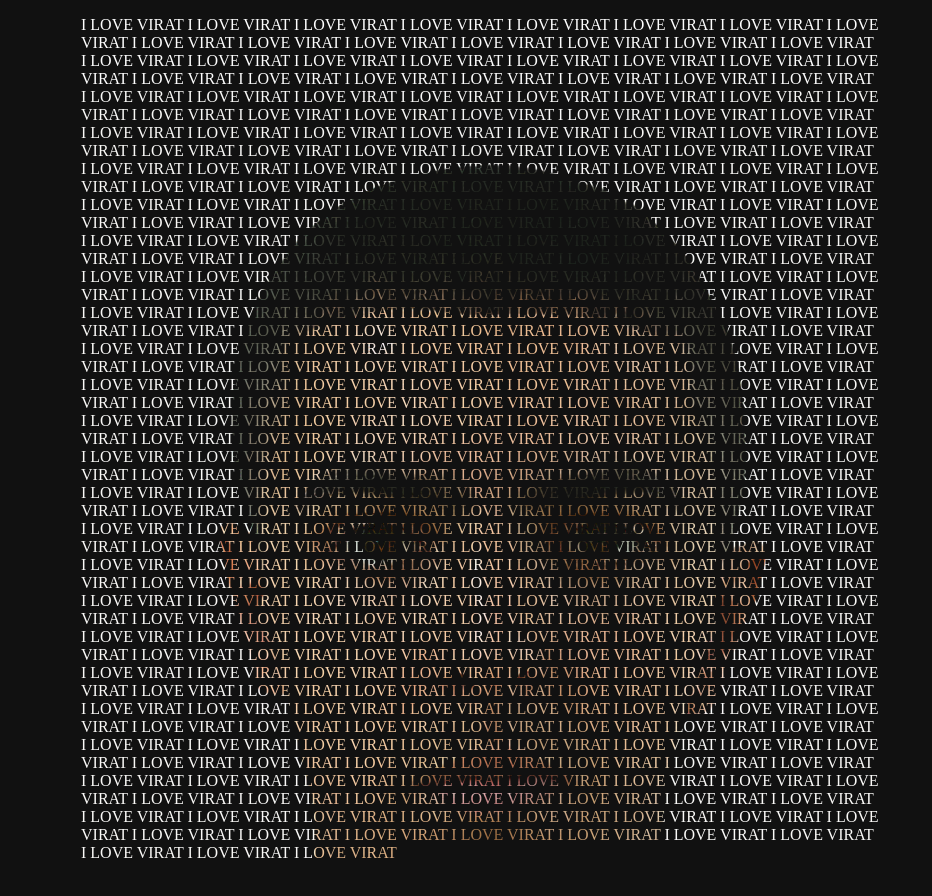
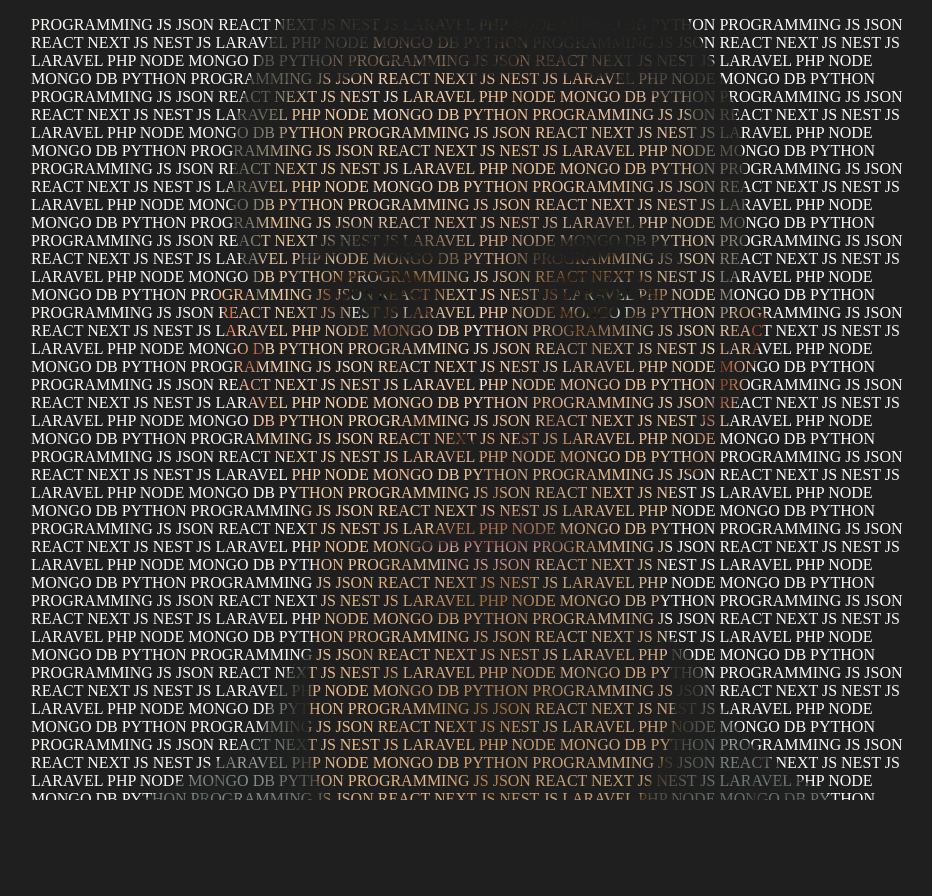
Before and after one commit to raidMl/Ps-effect, a plain HTML site: page index.html in a window 1280 px wide. Shown: the whole page, without its empty margins (159-1091 px from the left). After the commit the page ends 800 px from the top, so only its background shows below. Drawn offline with Linux system fonts and the light colour scheme.

Commit message:
edit effect on img

```diff
--- a/index.html
+++ b/index.html
@@ -6,7 +6,7 @@
     <title>Image with background text</title>
     <style>
         body{
-            background: #111;
+            background: rgb(32, 31, 31);
             margin: 0;
         }
         .image
@@ -14,80 +14,63 @@
             justify-content: center;
             align-items: center;
             background-image: url(vi.jpg); /* Here choose your photo */
-            width: 800px;  /* Adjust your width of the image*/
-            height: 1000px;   /* Adjust your  height of the image*/
+            width: 900px;  /* Adjust your width of the image*/
+            height: 800px;   /* Adjust your  height of the image*/
             background-repeat: no-repeat ;
             background-position: right;
             margin: 0 auto;
+            opacity: 1;
             overflow: hidden;
             background-size: cover;
             -webkit-background-clip:text;
             background-attachment: fixed;
-            -webkit-text-fill-color: rgba(255, 9, 9, 0);
+            -webkit-text-fill-color: rgba(24, 22, 22, 0);
         }
     </style>
 </head>
 <body>
-    <div class="image">
-        <p>
-         I LOVE VIRAT I LOVE VIRAT I LOVE VIRAT I LOVE VIRAT I LOVE VIRAT I LOVE VIRAT
-         I LOVE VIRAT I LOVE VIRAT I LOVE VIRAT I LOVE VIRAT I LOVE VIRAT I LOVE VIRAT
-         I LOVE VIRAT I LOVE VIRAT I LOVE VIRAT I LOVE VIRAT I LOVE VIRAT I LOVE VIRAT
-         I LOVE VIRAT I LOVE VIRAT I LOVE VIRAT I LOVE VIRAT I LOVE VIRAT I LOVE VIRAT
-         I LOVE VIRAT I LOVE VIRAT I LOVE VIRAT I LOVE VIRAT I LOVE VIRAT I LOVE VIRAT
-         I LOVE VIRAT I LOVE VIRAT I LOVE VIRAT I LOVE VIRAT I LOVE VIRAT I LOVE VIRAT
-         I LOVE VIRAT I LOVE VIRAT I LOVE VIRAT I LOVE VIRAT I LOVE VIRAT I LOVE VIRAT
-             I LOVE VIRAT I LOVE VIRAT I LOVE VIRAT I LOVE VIRAT I LOVE VIRAT I LOVE VIRAT
-             I LOVE VIRAT I LOVE VIRAT I LOVE VIRAT I LOVE VIRAT I LOVE VIRAT I LOVE VIRAT
-             I LOVE VIRAT I LOVE VIRAT I LOVE VIRAT I LOVE VIRAT I LOVE VIRAT I LOVE VIRAT
-             I LOVE VIRAT I LOVE VIRAT I LOVE VIRAT I LOVE VIRAT I LOVE VIRAT I LOVE VIRAT
-             I LOVE VIRAT I LOVE VIRAT I LOVE VIRAT I LOVE VIRAT I LOVE VIRAT I LOVE VIRAT
-             I LOVE VIRAT I LOVE VIRAT I LOVE VIRAT I LOVE VIRAT I LOVE VIRAT I LOVE VIRAT
-             I LOVE VIRAT I LOVE VIRAT I LOVE VIRAT I LOVE VIRAT I LOVE VIRAT I LOVE VIRAT
-             I LOVE VIRAT I LOVE VIRAT I LOVE VIRAT I LOVE VIRAT I LOVE VIRAT I LOVE VIRAT
-             I LOVE VIRAT I LOVE VIRAT I LOVE VIRAT I LOVE VIRAT I LOVE VIRAT I LOVE VIRAT
-             I LOVE VIRAT I LOVE VIRAT I LOVE VIRAT I LOVE VIRAT I LOVE VIRAT I LOVE VIRAT
-             I LOVE VIRAT I LOVE VIRAT I LOVE VIRAT I LOVE VIRAT I LOVE VIRAT I LOVE VIRAT
-             I LOVE VIRAT I LOVE VIRAT I LOVE VIRAT I LOVE VIRAT I LOVE VIRAT I LOVE VIRAT
-             I LOVE VIRAT I LOVE VIRAT I LOVE VIRAT I LOVE VIRAT I LOVE VIRAT I LOVE VIRAT
-             I LOVE VIRAT I LOVE VIRAT I LOVE VIRAT I LOVE VIRAT I LOVE VIRAT I LOVE VIRAT
-             I LOVE VIRAT I LOVE VIRAT I LOVE VIRAT I LOVE VIRAT I LOVE VIRAT I LOVE VIRAT
-             I LOVE VIRAT I LOVE VIRAT I LOVE VIRAT I LOVE VIRAT I LOVE VIRAT I LOVE VIRAT
-             I LOVE VIRAT I LOVE VIRAT I LOVE VIRAT I LOVE VIRAT I LOVE VIRAT I LOVE VIRAT
-             I LOVE VIRAT I LOVE VIRAT I LOVE VIRAT I LOVE VIRAT I LOVE VIRAT I LOVE VIRAT
-             I LOVE VIRAT I LOVE VIRAT I LOVE VIRAT I LOVE VIRAT I LOVE VIRAT I LOVE VIRAT
-             I LOVE VIRAT I LOVE VIRAT I LOVE VIRAT I LOVE VIRAT I LOVE VIRAT I LOVE VIRAT
-             I LOVE VIRAT I LOVE VIRAT I LOVE VIRAT I LOVE VIRAT I LOVE VIRAT I LOVE VIRAT
-             I LOVE VIRAT I LOVE VIRAT I LOVE VIRAT I LOVE VIRAT I LOVE VIRAT I LOVE VIRAT
-             I LOVE VIRAT I LOVE VIRAT I LOVE VIRAT I LOVE VIRAT I LOVE VIRAT I LOVE VIRAT
-             I LOVE VIRAT I LOVE VIRAT I LOVE VIRAT I LOVE VIRAT I LOVE VIRAT I LOVE VIRAT
-             I LOVE VIRAT I LOVE VIRAT I LOVE VIRAT I LOVE VIRAT I LOVE VIRAT I LOVE VIRAT
-             I LOVE VIRAT I LOVE VIRAT I LOVE VIRAT I LOVE VIRAT I LOVE VIRAT I LOVE VIRAT
-             I LOVE VIRAT I LOVE VIRAT I LOVE VIRAT I LOVE VIRAT I LOVE VIRAT I LOVE VIRAT
-             I LOVE VIRAT I LOVE VIRAT I LOVE VIRAT I LOVE VIRAT I LOVE VIRAT I LOVE VIRAT
-             I LOVE VIRAT I LOVE VIRAT I LOVE VIRAT I LOVE VIRAT I LOVE VIRAT I LOVE VIRAT
-             I LOVE VIRAT I LOVE VIRAT I LOVE VIRAT I LOVE VIRAT I LOVE VIRAT I LOVE VIRAT
-             I LOVE VIRAT I LOVE VIRAT I LOVE VIRAT I LOVE VIRAT I LOVE VIRAT I LOVE VIRAT
-             I LOVE VIRAT I LOVE VIRAT I LOVE VIRAT I LOVE VIRAT I LOVE VIRAT I LOVE VIRAT
-             I LOVE VIRAT I LOVE VIRAT I LOVE VIRAT I LOVE VIRAT I LOVE VIRAT I LOVE VIRAT
-             I LOVE VIRAT I LOVE VIRAT I LOVE VIRAT I LOVE VIRAT I LOVE VIRAT I LOVE VIRAT
-             I LOVE VIRAT I LOVE VIRAT I LOVE VIRAT I LOVE VIRAT I LOVE VIRAT I LOVE VIRAT
-             I LOVE VIRAT I LOVE VIRAT I LOVE VIRAT I LOVE VIRAT I LOVE VIRAT I LOVE VIRAT
-             I LOVE VIRAT I LOVE VIRAT I LOVE VIRAT I LOVE VIRAT I LOVE VIRAT I LOVE VIRAT
-             I LOVE VIRAT I LOVE VIRAT I LOVE VIRAT I LOVE VIRAT I LOVE VIRAT I LOVE VIRAT
-             I LOVE VIRAT I LOVE VIRAT I LOVE VIRAT I LOVE VIRAT I LOVE VIRAT I LOVE VIRAT
-             I LOVE VIRAT I LOVE VIRAT I LOVE VIRAT I LOVE VIRAT I LOVE VIRAT I LOVE VIRAT
-             I LOVE VIRAT I LOVE VIRAT I LOVE VIRAT I LOVE VIRAT I LOVE VIRAT I LOVE VIRAT
-             I LOVE VIRAT I LOVE VIRAT I LOVE VIRAT I LOVE VIRAT I LOVE VIRAT I LOVE VIRAT
-             I LOVE VIRAT I LOVE VIRAT I LOVE VIRAT I LOVE VIRAT I LOVE VIRAT I LOVE VIRAT
-             I LOVE VIRAT I LOVE VIRAT I LOVE VIRAT I LOVE VIRAT I LOVE VIRAT I LOVE VIRAT
-             I LOVE VIRAT I LOVE VIRAT I LOVE VIRAT I LOVE VIRAT I LOVE VIRAT I LOVE VIRAT
-             I LOVE VIRAT I LOVE VIRAT I LOVE VIRAT I LOVE VIRAT I LOVE VIRAT I LOVE VIRAT
-             I LOVE VIRAT I LOVE VIRAT I LOVE VIRAT I LOVE VIRAT I LOVE VIRAT I LOVE VIRAT
-             I LOVE VIRAT I LOVE VIRAT I LOVE VIRAT I LOVE VIRAT I LOVE VIRAT I LOVE VIRAT
-             I LOVE VIRAT I LOVE VIRAT I LOVE VIRAT I LOVE VIRAT I LOVE VIRAT I LOVE VIRAT
-             I LOVE VIRAT I LOVE VIRAT I LOVE VIRAT I LOVE VIRAT I LOVE VIRAT I LOVE VIRAT
-             I LOVE VIRAT I LOVE VIRAT I LOVE VIRAT I LOVE VIRAT I LOVE VIRAT I LOVE VIRAT
+    <div class="image" >
+        <p style="color: #ff0303e5;">
+            PROGRAMMING JS JSON REACT NEXT JS NEST JS LARAVEL PHP NODE MONGO DB PYTHON PROGRAMMING JS JSON REACT NEXT JS NEST JS LARAVEL PHP NODE MONGO DB PYTHON
+            PROGRAMMING JS JSON REACT NEXT JS NEST JS LARAVEL PHP NODE MONGO DB PYTHON PROGRAMMING JS JSON REACT NEXT JS NEST JS LARAVEL PHP NODE MONGO DB PYTHON
+            PROGRAMMING JS JSON REACT NEXT JS NEST JS LARAVEL PHP NODE MONGO DB PYTHON PROGRAMMING JS JSON REACT NEXT JS NEST JS LARAVEL PHP NODE MONGO DB PYTHON
+            PROGRAMMING JS JSON REACT NEXT JS NEST JS LARAVEL PHP NODE MONGO DB PYTHON PROGRAMMING JS JSON REACT NEXT JS NEST JS LARAVEL PHP NODE MONGO DB PYTHON
+            PROGRAMMING JS JSON REACT NEXT JS NEST JS LARAVEL PHP NODE MONGO DB PYTHON PROGRAMMING JS JSON REACT NEXT JS NEST JS LARAVEL PHP NODE MONGO DB PYTHON
+            PROGRAMMING JS JSON REACT NEXT JS NEST JS LARAVEL PHP NODE MONGO DB PYTHON PROGRAMMING JS JSON REACT NEXT JS NEST JS LARAVEL PHP NODE MONGO DB PYTHON
+            PROGRAMMING JS JSON REACT NEXT JS NEST JS LARAVEL PHP NODE MONGO DB PYTHON PROGRAMMING JS JSON REACT NEXT JS NEST JS LARAVEL PHP NODE MONGO DB PYTHON
+            PROGRAMMING JS JSON REACT NEXT JS NEST JS LARAVEL PHP NODE MONGO DB PYTHON PROGRAMMING JS JSON REACT NEXT JS NEST JS LARAVEL PHP NODE MONGO DB PYTHON
+            PROGRAMMING JS JSON REACT NEXT JS NEST JS LARAVEL PHP NODE MONGO DB PYTHON PROGRAMMING JS JSON REACT NEXT JS NEST JS LARAVEL PHP NODE MONGO DB PYTHON
+PROGRAMMING JS JSON REACT NEXT JS NEST JS LARAVEL PHP NODE MONGO DB PYTHON PROGRAMMING JS JSON REACT NEXT JS NEST JS LARAVEL PHP NODE MONGO DB PYTHON
+PROGRAMMING JS JSON REACT NEXT JS NEST JS LARAVEL PHP NODE MONGO DB PYTHON PROGRAMMING JS JSON REACT NEXT JS NEST JS LARAVEL PHP NODE MONGO DB PYTHON
+PROGRAMMING JS JSON REACT NEXT JS NEST JS LARAVEL PHP NODE MONGO DB PYTHON PROGRAMMING JS JSON REACT NEXT JS NEST JS LARAVEL PHP NODE MONGO DB PYTHON
+PROGRAMMING JS JSON REACT NEXT JS NEST JS LARAVEL PHP NODE MONGO DB PYTHON PROGRAMMING JS JSON REACT NEXT JS NEST JS LARAVEL PHP NODE MONGO DB PYTHON
+PROGRAMMING JS JSON REACT NEXT JS NEST JS LARAVEL PHP NODE MONGO DB PYTHON PROGRAMMING JS JSON REACT NEXT JS NEST JS LARAVEL PHP NODE MONGO DB PYTHON
+PROGRAMMING JS JSON REACT NEXT JS NEST JS LARAVEL PHP NODE MONGO DB PYTHON PROGRAMMING JS JSON REACT NEXT JS NEST JS LARAVEL PHP NODE MONGO DB PYTHON
+PROGRAMMING JS JSON REACT NEXT JS NEST JS LARAVEL PHP NODE MONGO DB PYTHON PROGRAMMING JS JSON REACT NEXT JS NEST JS LARAVEL PHP NODE MONGO DB PYTHON
+PROGRAMMING JS JSON REACT NEXT JS NEST JS LARAVEL PHP NODE MONGO DB PYTHON PROGRAMMING JS JSON REACT NEXT JS NEST JS LARAVEL PHP NODE MONGO DB PYTHON
+PROGRAMMING JS JSON REACT NEXT JS NEST JS LARAVEL PHP NODE MONGO DB PYTHON PROGRAMMING JS JSON REACT NEXT JS NEST JS LARAVEL PHP NODE MONGO DB PYTHON
+PROGRAMMING JS JSON REACT NEXT JS NEST JS LARAVEL PHP NODE MONGO DB PYTHON PROGRAMMING JS JSON REACT NEXT JS NEST JS LARAVEL PHP NODE MONGO DB PYTHON
+PROGRAMMING JS JSON REACT NEXT JS NEST JS LARAVEL PHP NODE MONGO DB PYTHON PROGRAMMING JS JSON REACT NEXT JS NEST JS LARAVEL PHP NODE MONGO DB PYTHON
+PROGRAMMING JS JSON REACT NEXT JS NEST JS LARAVEL PHP NODE MONGO DB PYTHON PROGRAMMING JS JSON REACT NEXT JS NEST JS LARAVEL PHP NODE MONGO DB PYTHON
+PROGRAMMING JS JSON REACT NEXT JS NEST JS LARAVEL PHP NODE MONGO DB PYTHON PROGRAMMING JS JSON REACT NEXT JS NEST JS LARAVEL PHP NODE MONGO DB PYTHON
+PROGRAMMING JS JSON REACT NEXT JS NEST JS LARAVEL PHP NODE MONGO DB PYTHON PROGRAMMING JS JSON REACT NEXT JS NEST JS LARAVEL PHP NODE MONGO DB PYTHON
+PROGRAMMING JS JSON REACT NEXT JS NEST JS LARAVEL PHP NODE MONGO DB PYTHON PROGRAMMING JS JSON REACT NEXT JS NEST JS LARAVEL PHP NODE MONGO DB PYTHON
+PROGRAMMING JS JSON REACT NEXT JS NEST JS LARAVEL PHP NODE MONGO DB PYTHON PROGRAMMING JS JSON REACT NEXT JS NEST JS LARAVEL PHP NODE MONGO DB PYTHON
+PROGRAMMING JS JSON REACT NEXT JS NEST JS LARAVEL PHP NODE MONGO DB PYTHON PROGRAMMING JS JSON REACT NEXT JS NEST JS LARAVEL PHP NODE MONGO DB PYTHON
+PROGRAMMING JS JSON REACT NEXT JS NEST JS LARAVEL PHP NODE MONGO DB PYTHON PROGRAMMING JS JSON REACT NEXT JS NEST JS LARAVEL PHP NODE MONGO DB PYTHON
+PROGRAMMING JS JSON REACT NEXT JS NEST JS LARAVEL PHP NODE MONGO DB PYTHON PROGRAMMING JS JSON REACT NEXT JS NEST JS LARAVEL PHP NODE MONGO DB PYTHON
+PROGRAMMING JS JSON REACT NEXT JS NEST JS LARAVEL PHP NODE MONGO DB PYTHON PROGRAMMING JS JSON REACT NEXT JS NEST JS LARAVEL PHP NODE MONGO DB PYTHON
+PROGRAMMING JS JSON REACT NEXT JS NEST JS LARAVEL PHP NODE MONGO DB PYTHON PROGRAMMING JS JSON REACT NEXT JS NEST JS LARAVEL PHP NODE MONGO DB PYTHON
+PROGRAMMING JS JSON REACT NEXT JS NEST JS LARAVEL PHP NODE MONGO DB PYTHON PROGRAMMING JS JSON REACT NEXT JS NEST JS LARAVEL PHP NODE MONGO DB PYTHON
+PROGRAMMING JS JSON REACT NEXT JS NEST JS LARAVEL PHP NODE MONGO DB PYTHON PROGRAMMING JS JSON REACT NEXT JS NEST JS LARAVEL PHP NODE MONGO DB PYTHON
+PROGRAMMING JS JSON REACT NEXT JS NEST JS LARAVEL PHP NODE MONGO DB PYTHON PROGRAMMING JS JSON REACT NEXT JS NEST JS LARAVEL PHP NODE MONGO DB PYTHON
+PROGRAMMING JS JSON REACT NEXT JS NEST JS LARAVEL PHP NODE MONGO DB PYTHON PROGRAMMING JS JSON REACT NEXT JS NEST JS LARAVEL PHP NODE MONGO DB PYTHON
+PROGRAMMING JS JSON REACT NEXT JS NEST JS LARAVEL PHP NODE MONGO DB PYTHON PROGRAMMING JS JSON REACT NEXT JS NEST JS LARAVEL PHP NODE MONGO DB PYTHON
+PROGRAMMING JS JSON REACT NEXT JS NEST JS LARAVEL PHP NODE MONGO DB PYTHON PROGRAMMING JS JSON REACT NEXT JS NEST JS LARAVEL PHP NODE MONGO DB PYTHON
+PROGRAMMING JS JSON REACT NEXT JS NEST JS LARAVEL PHP NODE MONGO DB PYTHON PROGRAMMING JS JSON REACT NEXT JS NEST JS LARAVEL PHP NODE MONGO DB PYTHON
+PROGRAMMING JS JSON REACT NEXT JS NEST JS LARAVEL PHP NODE MONGO DB PYTHON PROGRAMMING JS JSON REACT NEXT JS NEST JS LARAVEL PHP NODE MONGO DB PYTHON
+PROGRAMMING JS JSON REACT NEXT JS NEST JS LARAVEL PHP NODE MONGO DB PYTHON PROGRAMMING JS JSON REACT NEXT JS NEST JS LARAVEL PHP NODE MONGO DB PYTHON
+PROGRAMMING JS JSON REACT NEXT JS NEST JS LARAVEL PHP NODE MONGO DB PYTHON PROGRAMMING JS JSON REACT NEXT JS NEST JS LARAVEL PHP NODE MONGO DB PYTHON
 
             </p>
     </div>
```
